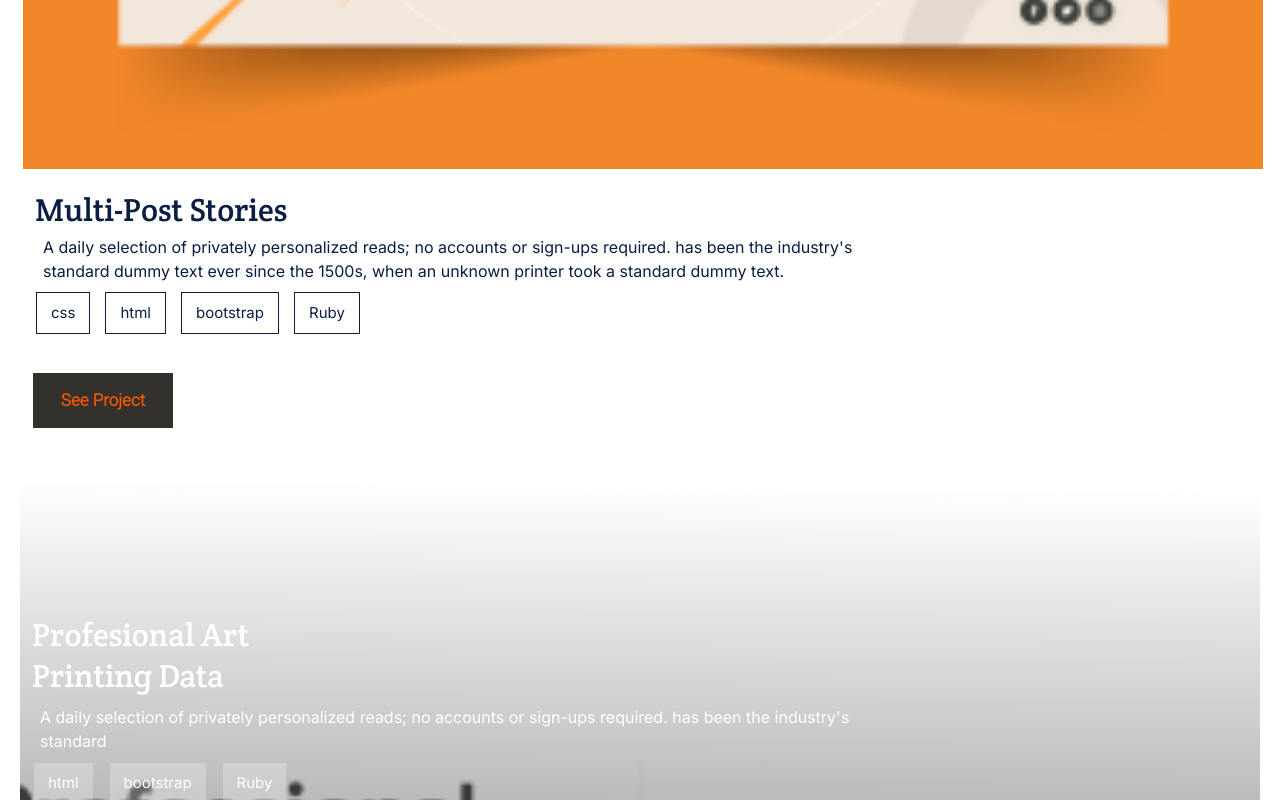
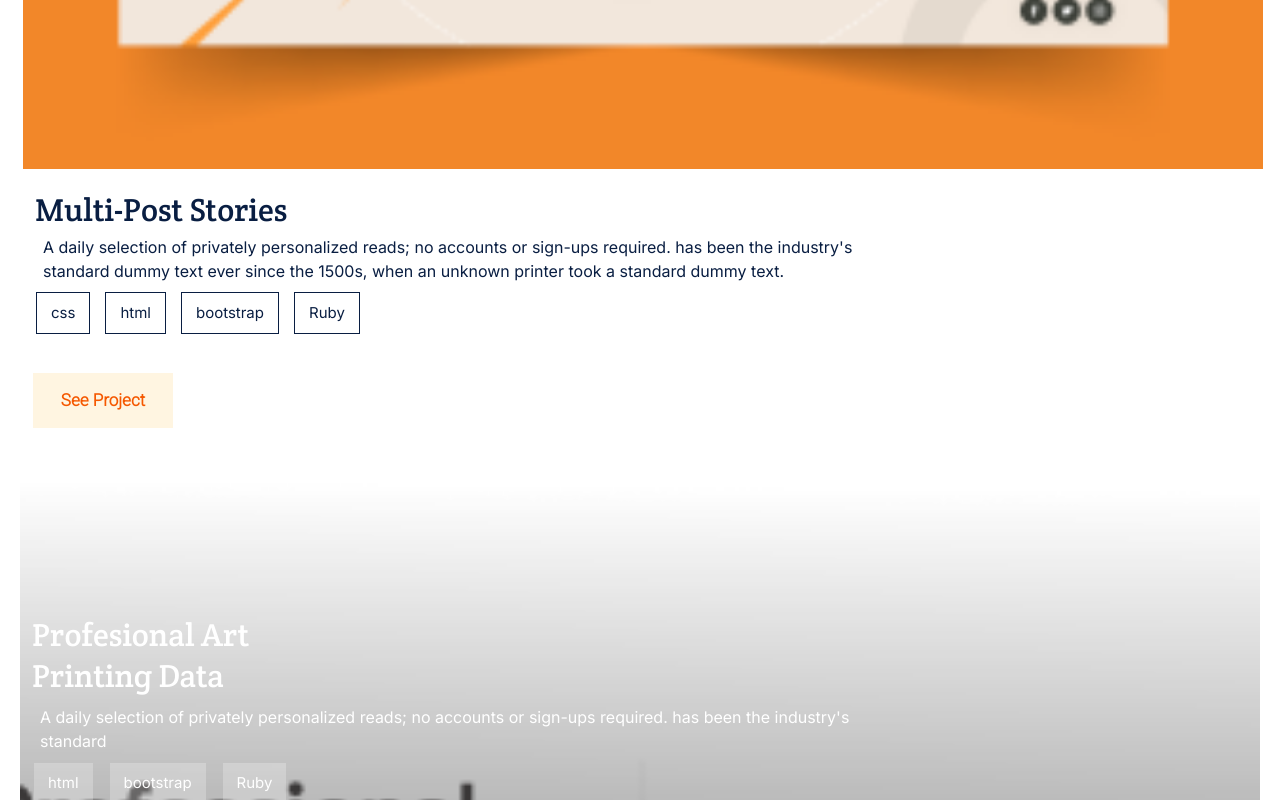
Before and after one commit to ahmedadel56/ahmedadel56.github.io, a website: page index.html in a window 1280 px wide. In both pictures the pointer is over the button 103 px from the left and 2284 px from the top of the page. Shown: the part 1884-2684 px from the top of the page. Drawn offline with Linux system fonts and the light colour scheme.

Commit message:
hoever and pressed staus done

```diff
--- a/style.css
+++ b/style.css
@@ -315,7 +315,7 @@ ul li a {
 }
 
 button:hover {
-  background-color: #33312e;
+  background-color: #fff5e1;
   color: #f55800;
 }
 
```
